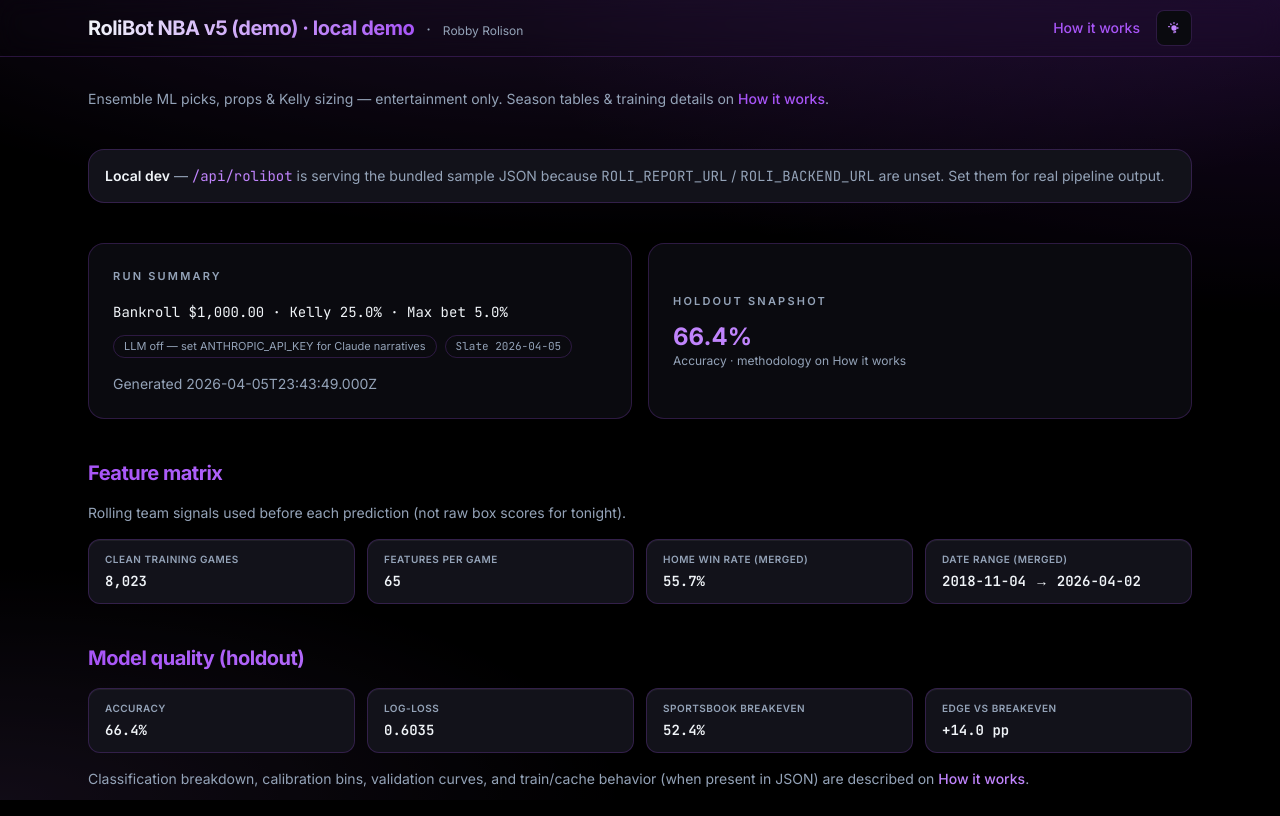
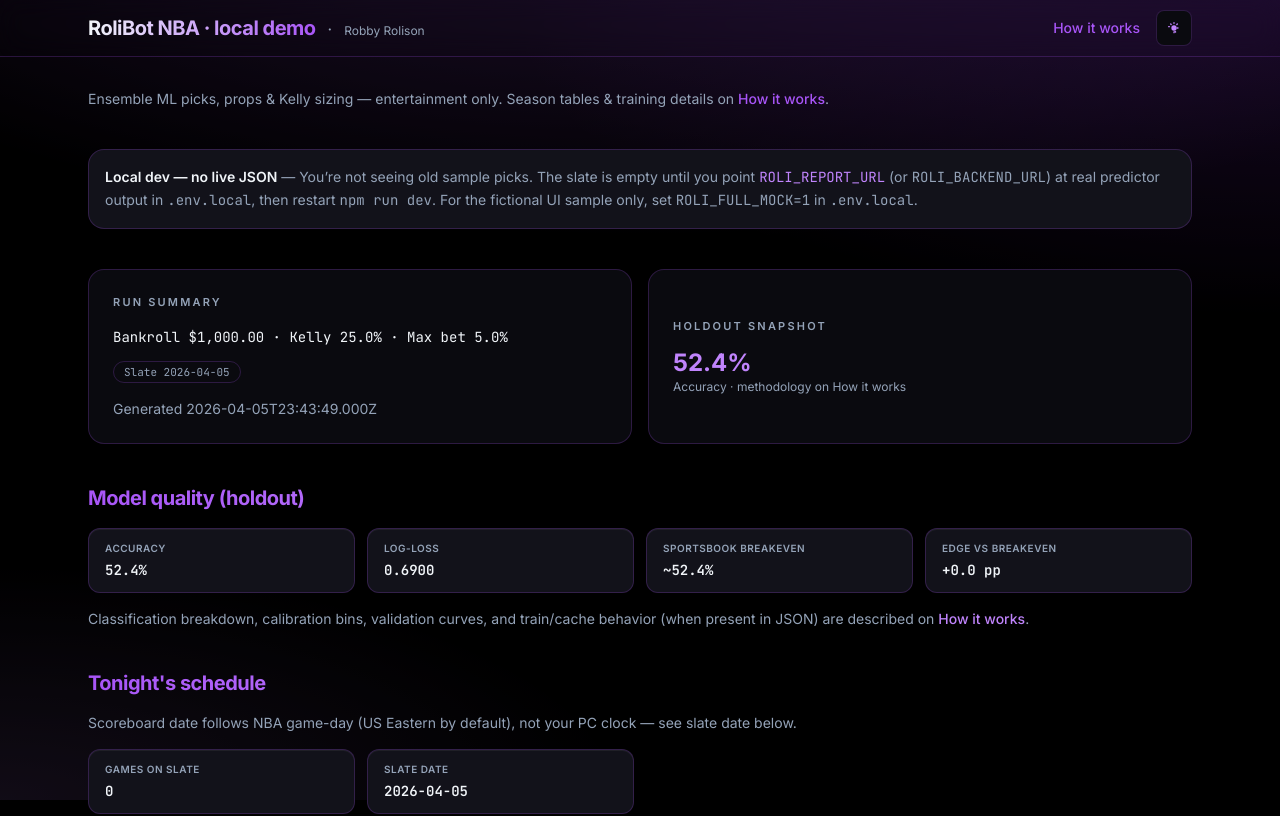
Before and after one commit to RobbyPrograms/NBA-Bot, a Next.js app: page / in a window 1280 px wide. Shown: the top 816 px of the page. Built offline with nearby package versions, Linux system fonts and the light colour scheme.

Commit message:
adding junk

```diff
--- a/app/api/rolibot/route.ts
+++ b/app/api/rolibot/route.ts
@@ -1,4 +1,5 @@
 import { NextResponse } from "next/server";
+import { buildDevPlaceholderReport } from "@/lib/dev-placeholder-report";
 import { mockReport } from "@/lib/mock-report";
 
 export const runtime = "nodejs";
@@ -123,11 +124,28 @@
   const devOrDemoFallback =
     process.env.NODE_ENV === "development" || process.env.ROLI_DEMO_FALLBACK === "1";
   if (devOrDemoFallback) {
-    const body = {
-      ...mockReport,
-      generated_at: new Date().toISOString(),
-      brand: `${mockReport.brand} · local demo`,
-    };
+    const day = new Date().toISOString().slice(0, 10);
+    const nowIso = new Date().toISOString();
+    const fullMock = process.env.ROLI_FULL_MOCK === "1";
+
+    const body = fullMock
+      ? {
+          ...mockReport,
+          generated_at: nowIso,
+          slate_date: day,
+          is_placeholder: false,
+          pipeline: mockReport.pipeline
+            ? { ...mockReport.pipeline, slate_date: day, date_to: day }
+            : undefined,
+          brand: `${mockReport.brand} · local demo`,
+        }
+      : {
+          ...buildDevPlaceholderReport(),
+          generated_at: nowIso,
+          slate_date: day,
+          brand: "RoliBot NBA · local demo",
+        };
+
     return NextResponse.json(body, {
       headers: { ...corsHeaders, ...cacheControlHeaders() },
     });
--- a/app/page.tsx
+++ b/app/page.tsx
@@ -433,12 +433,25 @@
 
             {!usedMock && r.brand.includes("local demo") && (
               <Card className="w-full border-[var(--border)] bg-[var(--card-inner)] p-4">
-                <p className="text-sm text-[var(--muted)]">
-                  <span className="font-semibold text-[var(--text)]">Local dev</span> —{" "}
-                  <code className="font-mono text-[var(--accent)]">/api/rolibot</code> is serving the bundled sample JSON
-                  because <code className="font-mono">ROLI_REPORT_URL</code> /{" "}
-                  <code className="font-mono">ROLI_BACKEND_URL</code> are unset. Set them for real pipeline output.
-                </p>
+                {r.is_placeholder ? (
+                  <p className="text-sm leading-relaxed text-[var(--muted)]">
+                    <span className="font-semibold text-[var(--text)]">Local dev — no live JSON</span> — You’re not
+                    seeing old sample picks. The slate is empty until you point{" "}
+                    <code className="font-mono text-[var(--accent)]">ROLI_REPORT_URL</code> (or{" "}
+                    <code className="font-mono">ROLI_BACKEND_URL</code>) at real predictor output in{" "}
+                    <code className="font-mono">.env.local</code>, then restart <code className="font-mono">npm run dev</code>
+                    . For the fictional UI sample only, set{" "}
+                    <code className="font-mono">ROLI_FULL_MOCK=1</code> in <code className="font-mono">.env.local</code>.
+                  </p>
+                ) : (
+                  <p className="text-sm text-[var(--muted)]">
+                    <span className="font-semibold text-[var(--text)]">Local dev</span> —{" "}
+                    <code className="font-mono text-[var(--accent)]">ROLI_FULL_MOCK=1</code> is on:{" "}
+                    <code className="font-mono">/api/rolibot</code> serves the static sample (not necessarily
+                    today&apos;s NBA slate). Unset it and use <code className="font-mono">ROLI_REPORT_URL</code> for real
+                    picks.
+                  </p>
+                )}
               </Card>
             )}
 
--- /dev/null
+++ b/lib/dev-placeholder-report.ts
@@ -0,0 +1,58 @@
+import type { RolibotReport } from "./types";
+
+/**
+ * Shown in `npm run dev` when ROLI_REPORT_URL is unset and ROLI_FULL_MOCK is not 1.
+ * Avoids misleading static LAC/SAS-style picks that look like "today's" NBA slate.
+ */
+export function buildDevPlaceholderReport(): RolibotReport {
+  return {
+    ok: true,
+    brand: "RoliBot NBA",
+    generated_at: new Date().toISOString(),
+    slate_date: new Date().toISOString().slice(0, 10),
+    slate_matchups: [],
+    is_placeholder: true,
+    bankroll: 1000,
+    kelly_fraction: 0.25,
+    max_bet_pct: 0.05,
+    how_to_use: [
+      "Create .env.local in the project root with ROLI_REPORT_URL=https://.../live-report.json (your hosted predictor output).",
+      "Restart npm run dev after saving .env.local.",
+      "Optional: ROLI_FULL_MOCK=1 in .env.local restores the old static UI sample (fictional teams — not the real slate).",
+      "Never bet more than you can afford to lose.",
+    ],
+    model: {
+      name: "— (no upstream run loaded)",
+      accuracy: 0.524,
+      logloss: 0.69,
+      n_features: 0,
+      cache_hit: false,
+    },
+    games: [],
+    bet_slip: {
+      strong: [],
+      good: [],
+      lean: [],
+      skip: [],
+      total_kelly: 0,
+    },
+    parlays: {
+      mixed: [],
+      safe_props: [],
+      risky_props: [],
+      sgp: [],
+      hot: [],
+      best_team: null,
+      best_safe_prop: null,
+      best_risky_prop: null,
+    },
+    props_summary: {
+      n_safe: 0,
+      n_strong: 0,
+      n_risky: 0,
+      best_prop: null,
+    },
+    disclaimer:
+      "Local development: no live JSON loaded. Configure ROLI_REPORT_URL for real daily picks. Not betting advice.",
+  };
+}
--- a/lib/types.ts
+++ b/lib/types.ts
@@ -307,4 +307,6 @@
   };
   disclaimer: string;
   error?: string;
+  /** Dev API: empty slate placeholder (not fictional historical picks) */
+  is_placeholder?: boolean;
 }
```
Also changed, not shown: 1 other file (tests, documents, lock files or other folders).
